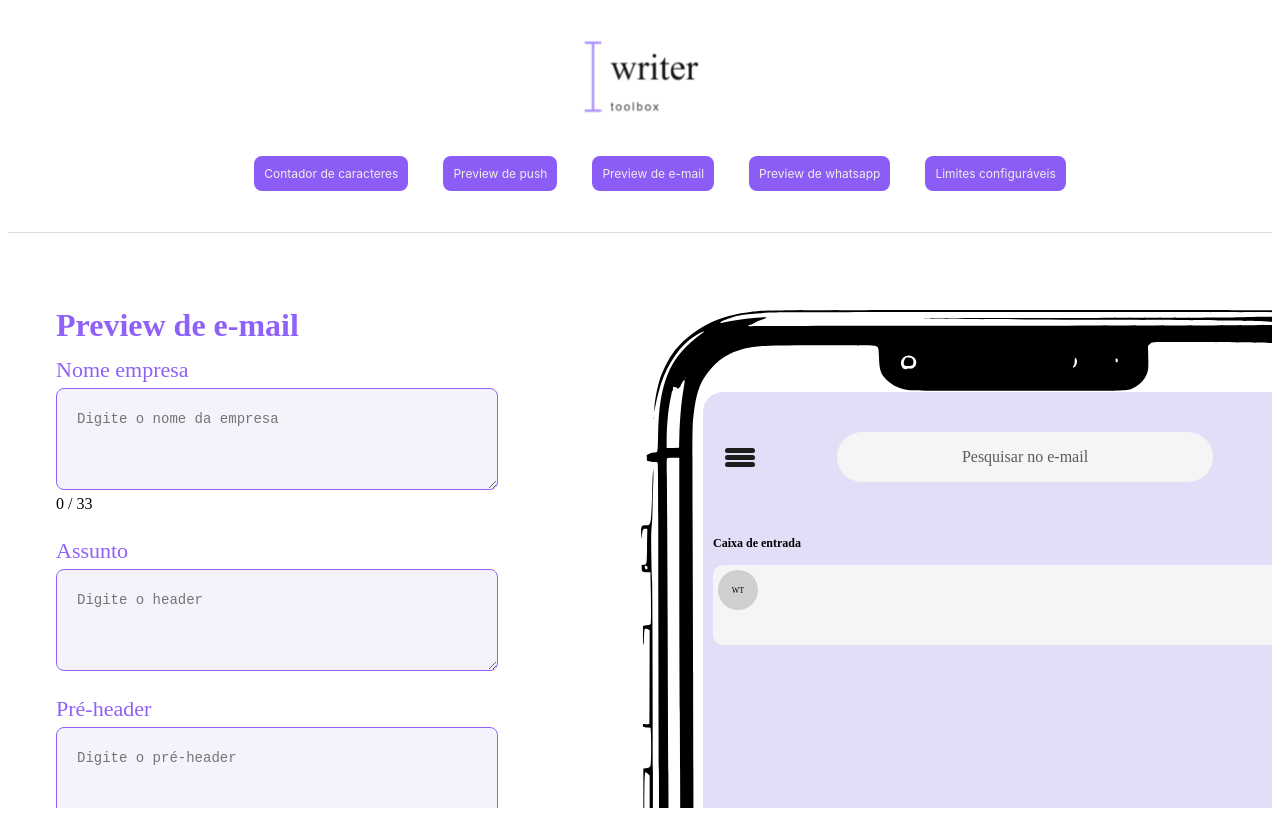
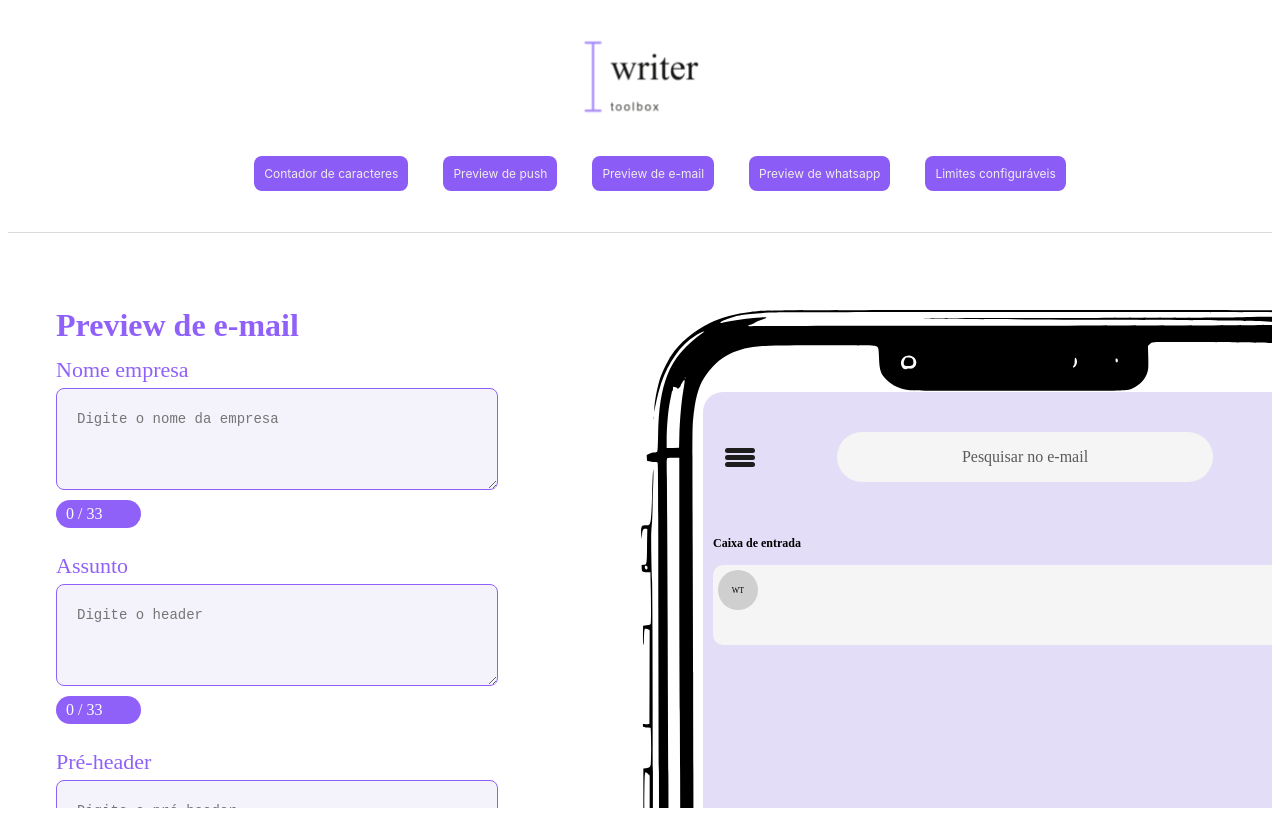
Before and after one commit to Ana-aa/writer-tool-box, an Angular app: page /email-preview in a window 1280 px wide. Built offline with nearby package versions, Linux system fonts and the light colour scheme.

Commit message:
Ajuste de configuração de caracteres e ação dos botões

```diff
--- a/src/app/email-preview/email-preview.component.html
+++ b/src/app/email-preview/email-preview.component.html
@@ -19,6 +19,7 @@
                             placeholder="Digite o nome da empresa"
                             maxlength="20"
                             (input)="onNameChange($event,$index)"
+                            [(ngModel)]="email.nameEnterprise"
                         ></textarea>
                         <span
                             id="result-char-header"
@@ -41,7 +42,15 @@
                             placeholder="Digite o header"
                             maxlength="60"
                             (input)="onHeaderChange($event,$index)"
+                            [(ngModel)]="email.headerText"
                         ></textarea>
+                        <span
+                            id="result-char-header"
+                            class="result-char-header__result-count"
+                        >
+                            {{ charCount }} / {{ characterLimit }}
+
+                        </span>
                     </div>
 
 
@@ -58,7 +67,15 @@
                             placeholder="Digite o pré-header"
                             maxlength="100"
                             (input)="onPreHeaderChange($event,$index)"
+                            [(ngModel)]="email.preHeaderText"
                         ></textarea>
+                        <span
+                            id="result-char-header"
+                            class="result-char-header__result-count"
+                        >
+                            {{ charCount }} / {{ characterLimit }}
+
+                        </span>
                     </div>
                 </div>
             }
@@ -73,7 +90,7 @@
 
                 <button
                     class="btn-primary-purple"
-                    (click)="clearPeview()"
+                    (click)="clearPreview()"
                 >
                     Limpar
                 </button>
--- a/src/app/email-preview/email-preview.component.scss
+++ b/src/app/email-preview/email-preview.component.scss
@@ -1,5 +1,6 @@
 @use '../../styles/button' as *;
 @use '../../styles/textarea' as *;
+@use '../../styles/variables' as *;
 
 .email-preview-container {
     display: flex;
@@ -205,8 +206,18 @@
 .btn-preview {
     display: flex;
     justify-content: space-between;
+    margin-right: 40px;
 }
 
 .configuration {
     margin-left: 48px;
 }
+
+.result-char-header__result-count {
+    width: 65px;
+    padding: 5px 10px;
+    border-radius: 50px;
+    margin-top: 5px;
+    background-color: $light-purple;
+    color: white;
+}
--- a/src/app/email-preview/email-preview.component.ts
+++ b/src/app/email-preview/email-preview.component.ts
@@ -1,4 +1,5 @@
 import { Component, ElementRef, Input, ViewChild } from '@angular/core';
+import { FormsModule } from '@angular/forms';
 import { DevicePreview } from '../device-preview/device-frame.component';
 import { ConfigurationCountComponent } from "../configuration/configuration-count.component";
 
@@ -6,7 +7,8 @@ import { ConfigurationCountComponent } from "../configuration/configuration-coun
   selector: 'app-email-preview',
   imports: [
     DevicePreview,
-    ConfigurationCountComponent
+    ConfigurationCountComponent,
+    FormsModule
 ],
   templateUrl: './email-preview.component.html',
   styleUrl: './email-preview.component.scss',
@@ -84,4 +86,13 @@ export class EmailPreview {
     this.updatePreview();
   }
 
+  clearPreview() {
+    this.emails = [
+      {
+        nameEnterprise: '',
+        headerText: '',
+        preHeaderText: ''
+      }
+    ]
+  }
 }
```
